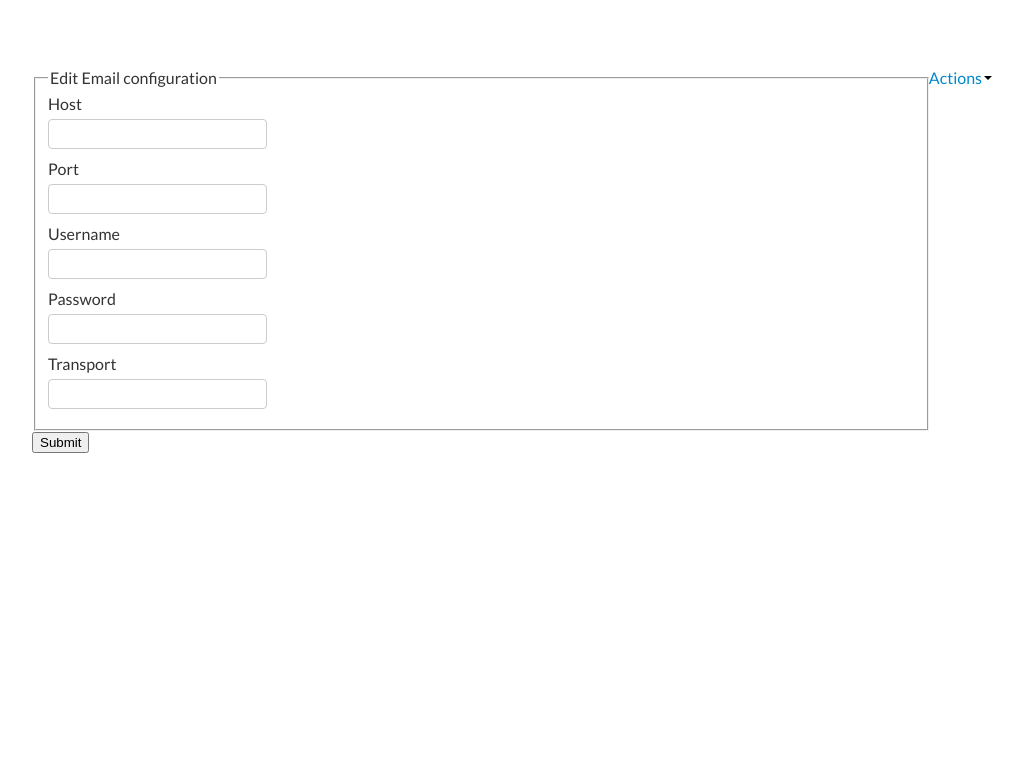
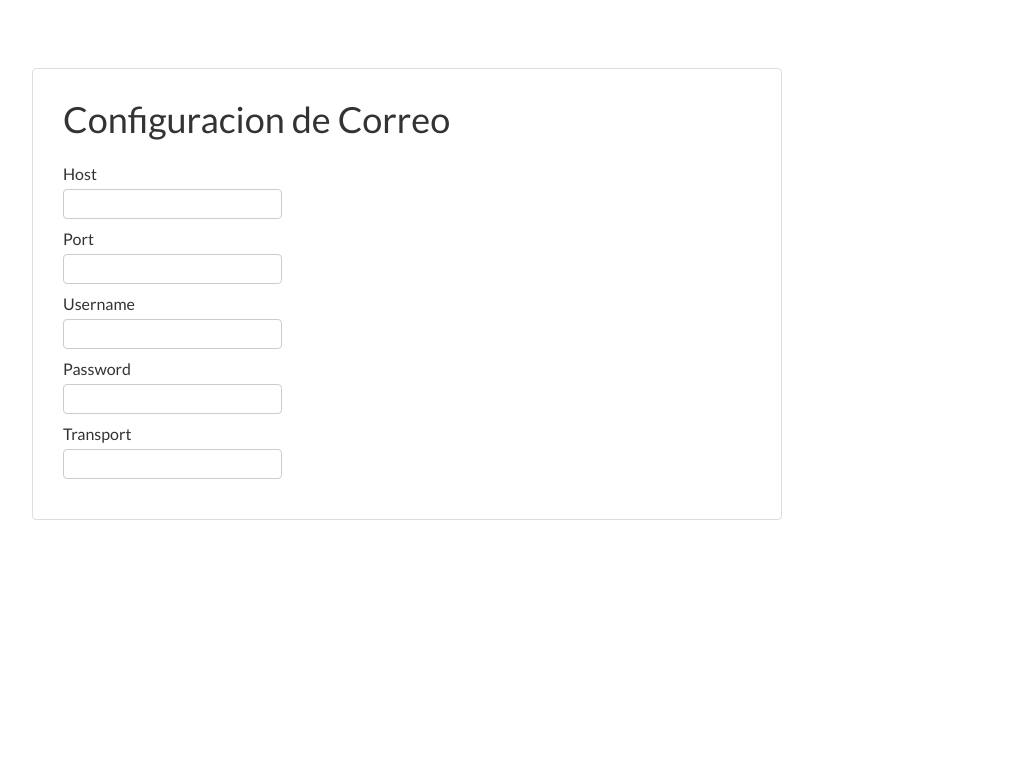
Before and after one commit to HectorJDK/multiproveedores, a CakePHP app: the page made by app/View/EmailConfig/index.ctp in a window 1280 px wide. Shown: the top 760 px of the page, without its empty margins (128-1149 px from the left). Run offline with PHP 8.4 and a stand-in for CakePHP, Linux system fonts and the light colour scheme; the template is opened without the code that fills it, so the values that code supplies are empty; form fields are guessed from the names that the template uses; some libraries are stand-ins or nearby versions.

Commit message:
email styles

```diff
--- a/app/View/EmailConfig/index.ctp
+++ b/app/View/EmailConfig/index.ctp
@@ -1,12 +1,7 @@
+<div class="grey-container">
 	<div class="emailconfig form">
-<div class="actions dropdown">
-	<a class="dropdown-toggle" data-toggle="dropdown" href="#"> <?php echo __('Actions'); ?><b class="caret bottom-up"></b></a>
-		<ul class="dropdown-menu bottom-up pull-right">
-</ul>
-</div>
+		<h2>Configuracion de Correo</h2>
 	<?php echo $this->Form->create('EmailConfig'); ?>
-	<fieldset>
-		<legend><?php echo __('Edit Email configuration'); ?></legend>
 		<?php
 			echo $this->Form->input('host');
 			echo $this->Form->input('port');
@@ -15,5 +10,10 @@
 			echo $this->Form->input('transport');
 		?>
 		</fieldset>
-<?php echo $this->Form->end(__('Submit')); ?>
+	 <div class="text-right">
+	  <?php
+	    echo $this->Form->end(array('label' => 'Guardar', 'div' => false, 'class' => 'btn btn-info'));
+	  ?>
 	  </div>
+	</div>
+</div>
```
Also changed, not shown: app/View/Elements/requests_actions.ctp (+4 -4 lines), app/View/Emails/index.ctp (+10 -6 lines). Lines whose indentation alone changed are shown as unchanged.
